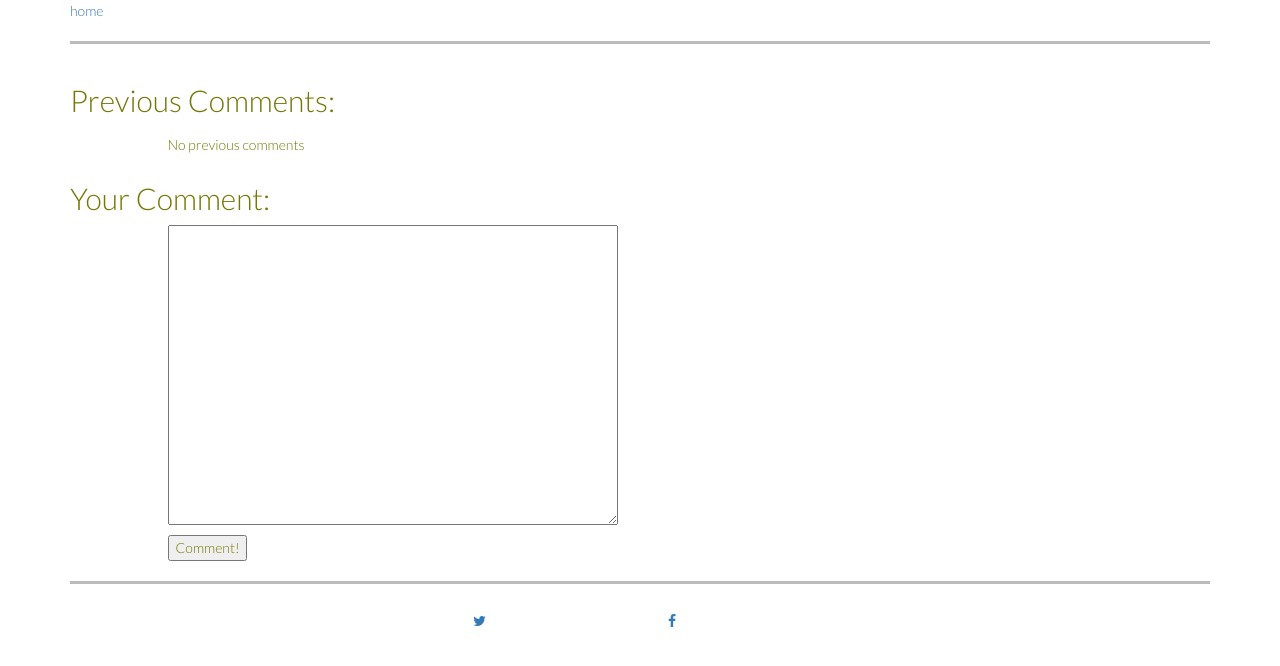
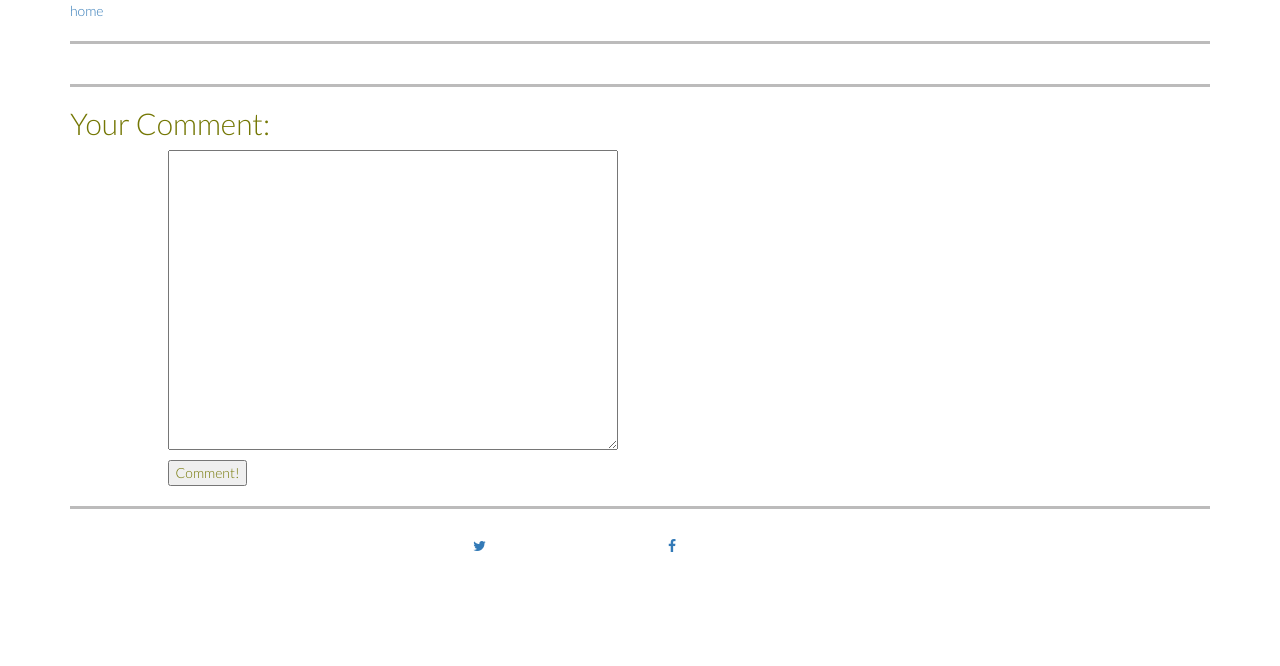
Before and after one commit to JPWILSON/Basic-Blog, a Python web app: template templates/comment.html in a window 1280 px wide. Shown: the part 121-787 px from the top of the page. Run offline with Jinja, Linux system fonts and the light colour scheme; the template is opened without the code that fills it, so the values that code supplies are empty; some libraries are stand-ins or nearby versions.

Commit message:
fix: fix up a bit of the layout

```diff
--- a/templates/comment.html
+++ b/templates/comment.html
@@ -2,20 +2,7 @@
 
 {% block content %}
     {{ p.render() | safe }}
-    <h2>Previous Comments:</h2>
-    <div class = "row">
-        <div class = "col-md-1"></div>
-        <div class = "col-md-10">
-            {% if not all_comments %}
-                <h5>No previous comments</h5>
-                {% else %}
-                    {% for c in all_comments %}
-                        <div>{{c.comment}}</div>
-                    {% endfor %}
-            {% endif %}
-        </div>
-        <div class = "col-md-1"></div>
-    </div>
+    <hr>
     <h2>Your Comment:</h2>
     <div class = "row">
         <div class = "col-md-1"></div>
```
Also changed, not shown: 1 other file.
